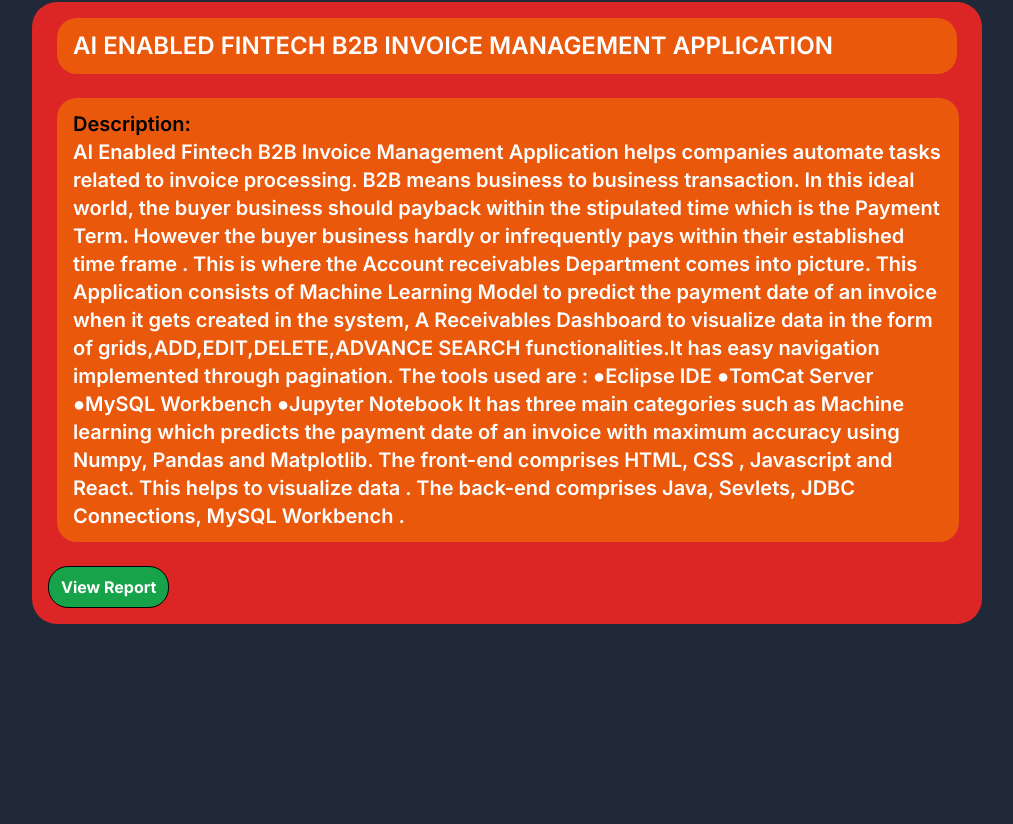
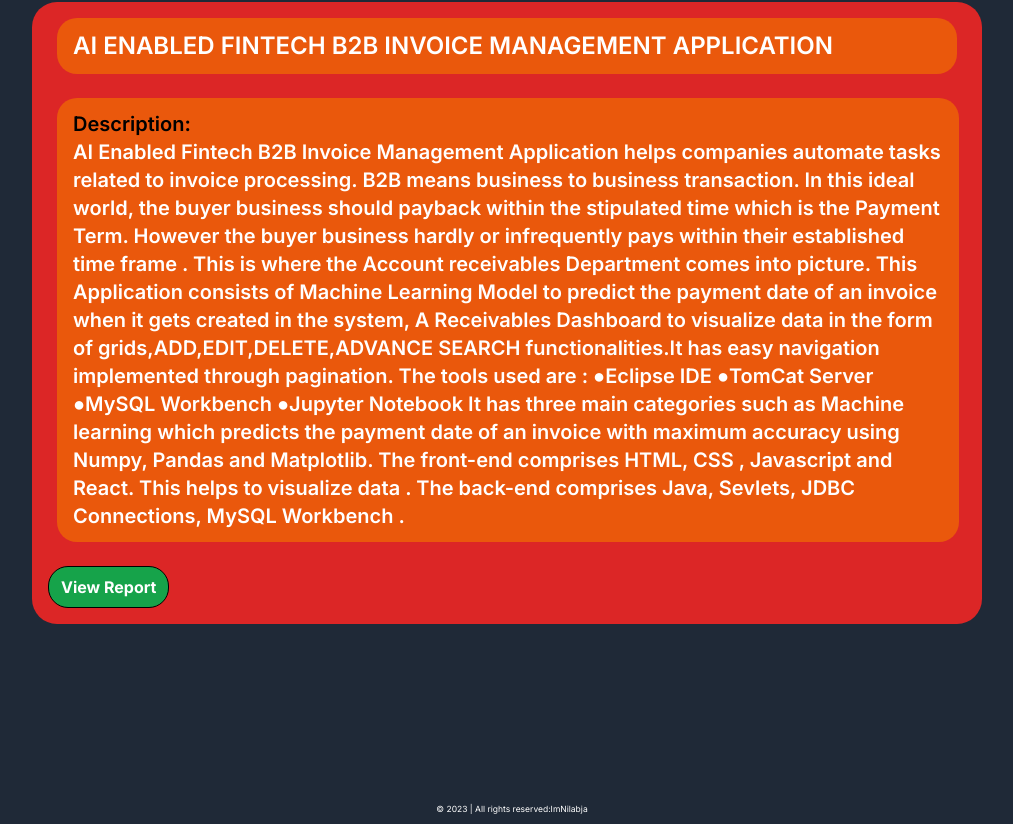
Before and after one commit to imNilabja/Nilabja-s-Portfolio_V2, a Next.js app: page /Projects in a window 1280 px wide. Shown: the part 760-1584 px from the top of the page, without its empty margins (128-1141 px from the left). Built offline with nearby package versions, Linux system fonts and the light colour scheme.

Commit message:
made footer

```diff
--- /dev/null
+++ b/Components/footer.js
@@ -0,0 +1,17 @@
+import React from 'react'
+
+const footer = (props) => {
+  const { deep } = props
+  return (
+    <>
+          <div className={`absolute bottom-[0px] left-0 right-0 flex items-center justify-center min-w-screen p-2`}>
+              <p className='text-white text-[8.5px]'>© 2023 | All rights reserved:ImNilabja </p>
+
+
+
+      </div>
+    </>
+  )
+}
+
+export default footer
--- a/app/Projects/page.js
+++ b/app/Projects/page.js
@@ -3,11 +3,12 @@
 import React from 'react'
 import Header from '@/Components/Header'
 import ProjectPoints from '@/Components/ProjectPoints'
+import Footer from '@/Components/footer'
 const page = () => {
   return (
     <>
 
-      <div className='bg-gray-800 relative min-h-screen min-w-screen flex flex-col pb-[300px] pr-1 justify-center' >
+      <div className='bg-gray-800 relative min-h-screen min-w-screen flex flex-col pb-[300px] pr-1 justify-center overflow-hidden' >
 
 
         <Header />
@@ -29,7 +30,7 @@ It has three main categories such as Machine learning which predicts the payment
 
 
 
-
+       <Footer/>
       </div>
 
     </>
--- a/app/layout.js
+++ b/app/layout.js
@@ -5,7 +5,7 @@ import './globals.css'
 const inter = Inter({ subsets: ['latin'] })
 
 export const metadata = {
-  title: 'Create Next App',
+  title: "Nilabja's Portfollio",
   description: 'Generated by create next app',
 }
 
```
Also changed, not shown: app/page.js (+4 -3 lines).
